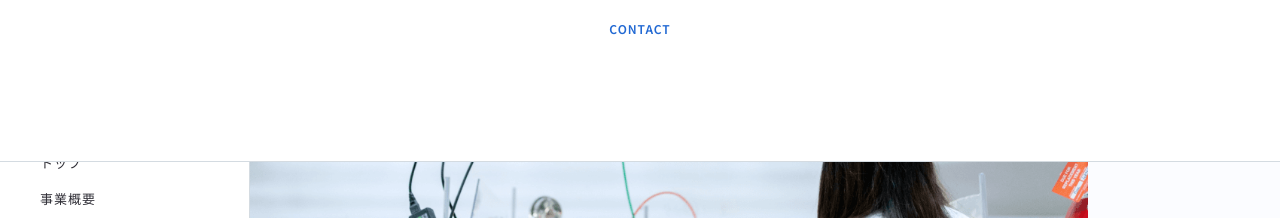
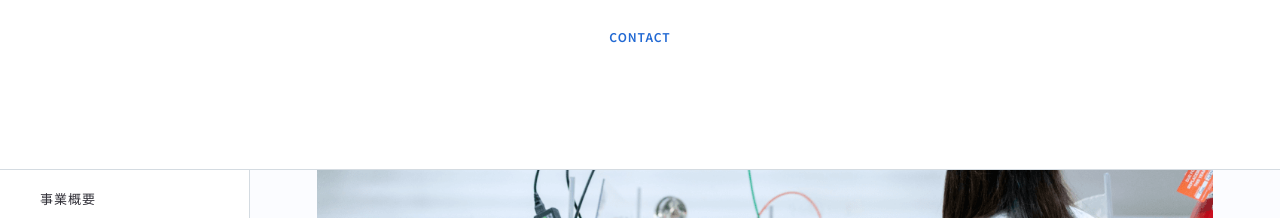
Before and after one commit to togetogepman/togetogepman.github.io, a plain HTML site: page hp-test/index.html in a window 1280 px wide. Shown: the top 218 px of the page. Drawn offline with Linux system fonts and the light colour scheme.

Commit message:
ヘッダー問題が解決しないが…

```diff
--- a/hp-test/assets/css/style.css
+++ b/hp-test/assets/css/style.css
@@ -1238,7 +1238,7 @@ footer {
     margin-top: 30px
   }
 
-  */.contact-wrapp {
+  .contact-wrapp {
     gap: 750pt
   }
 
@@ -1675,7 +1675,7 @@ footer {
 @media(min-width:768px) {
   .main-contents {
     margin: 83px 0 0;
-    margin-left: 0;
+    margin-left: 250;
   }
 
   .section {
@@ -1716,7 +1716,7 @@ footer {
 }
 @media(min-width:1024px) {
   .main-contents {
-    margin-left: 0;
+    margin-left: 250;
   }
 
   .section__inner {
@@ -1852,3 +1852,37 @@ footer {
     grid-template-columns: 1fr;
   }
 }
+
+/* Safety override: sidebar overlap */
+@media(min-width:768px){ .main-contents { margin-left: 250px !important; } }
+
+/* 1) ヘッダーは固定・最前面・白背景（透過はNG） */
+#header, header {
+  position: fixed !important;
+  top: 0; left: 0; right: 0;
+  z-index: 10000 !important;
+  background: #fff !important;         /* 透明にすると背面のCONTACT等が透ける */
+  border-bottom: 1px solid #d4dbe1;
+}
+
+/* 2) 本文は“ヘッダー高”ぶんだけ下げる（テーマ既定に合わせる） */
+.main-contents { margin-top: 66px !important; }     /* SP既定 */
+@media (min-width: 769px) {
+  .main-contents { margin-top: 83px !important; }   /* PC既定 */
+}
+
+/* 3) アンカー(#contact 等)へ飛んだとき見出しが隠れない */
+html { scroll-padding-top: 96px; }
+
+/* 4) contact の白箱がヘッダーに密着しないよう少し余裕を足す（任意） */
+#contact .section__header { margin-top: 8px; }
+#contact .contact-wrapp { margin-top: 12px; }
+
+/* 5) contact のボタンだけが上に食い込む挙動の抑止（テーマ既定は -46px） */
+#contact .contact-btn { margin-top: 0 !important; }
+
+/* 6) セクション見出しが消える問題の保険（以前の力技で隠していた場合の解除） */
+.section__label, .section__title {
+  visibility: visible !important;
+  opacity: 1 !important;
+}
```
